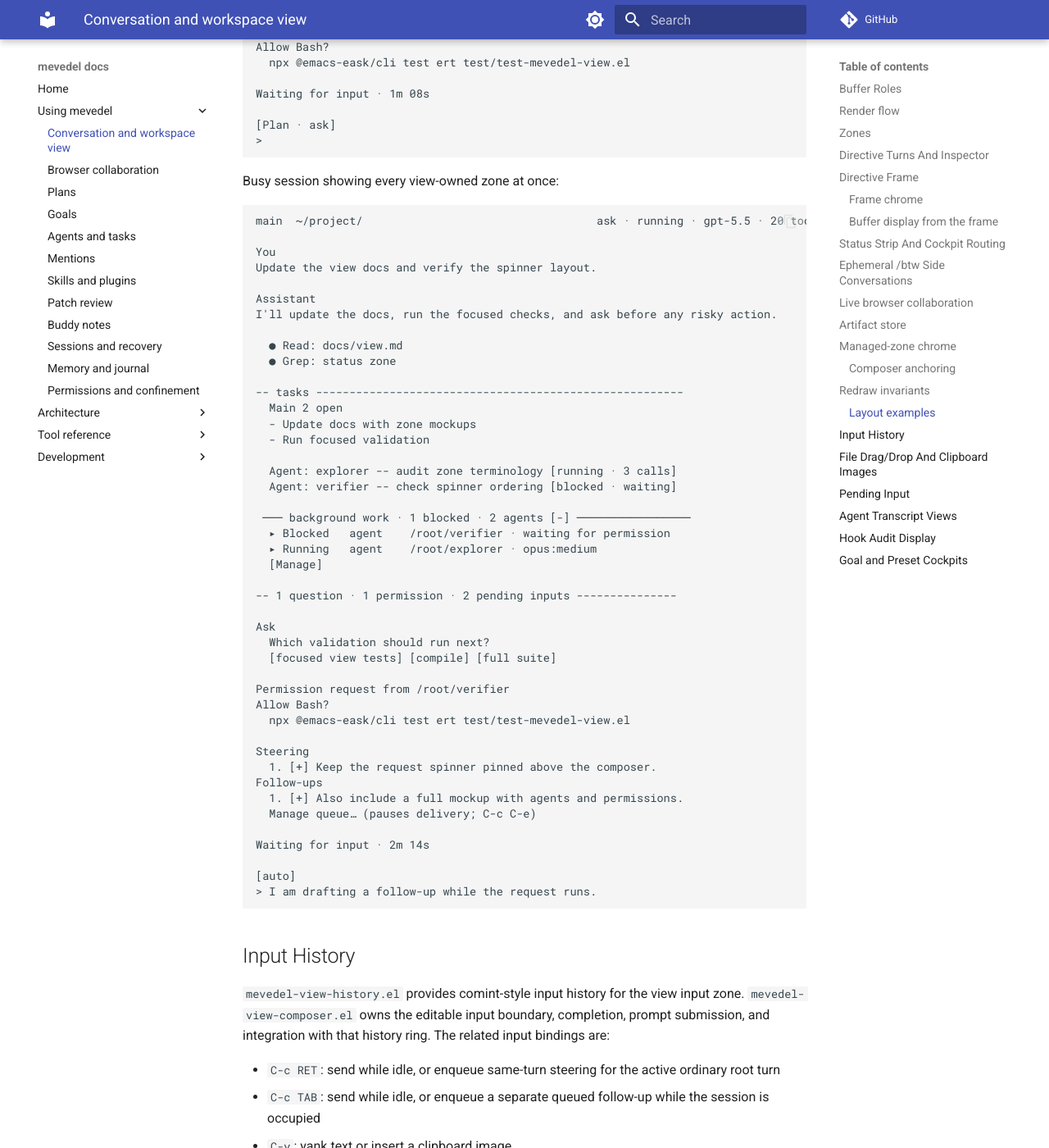
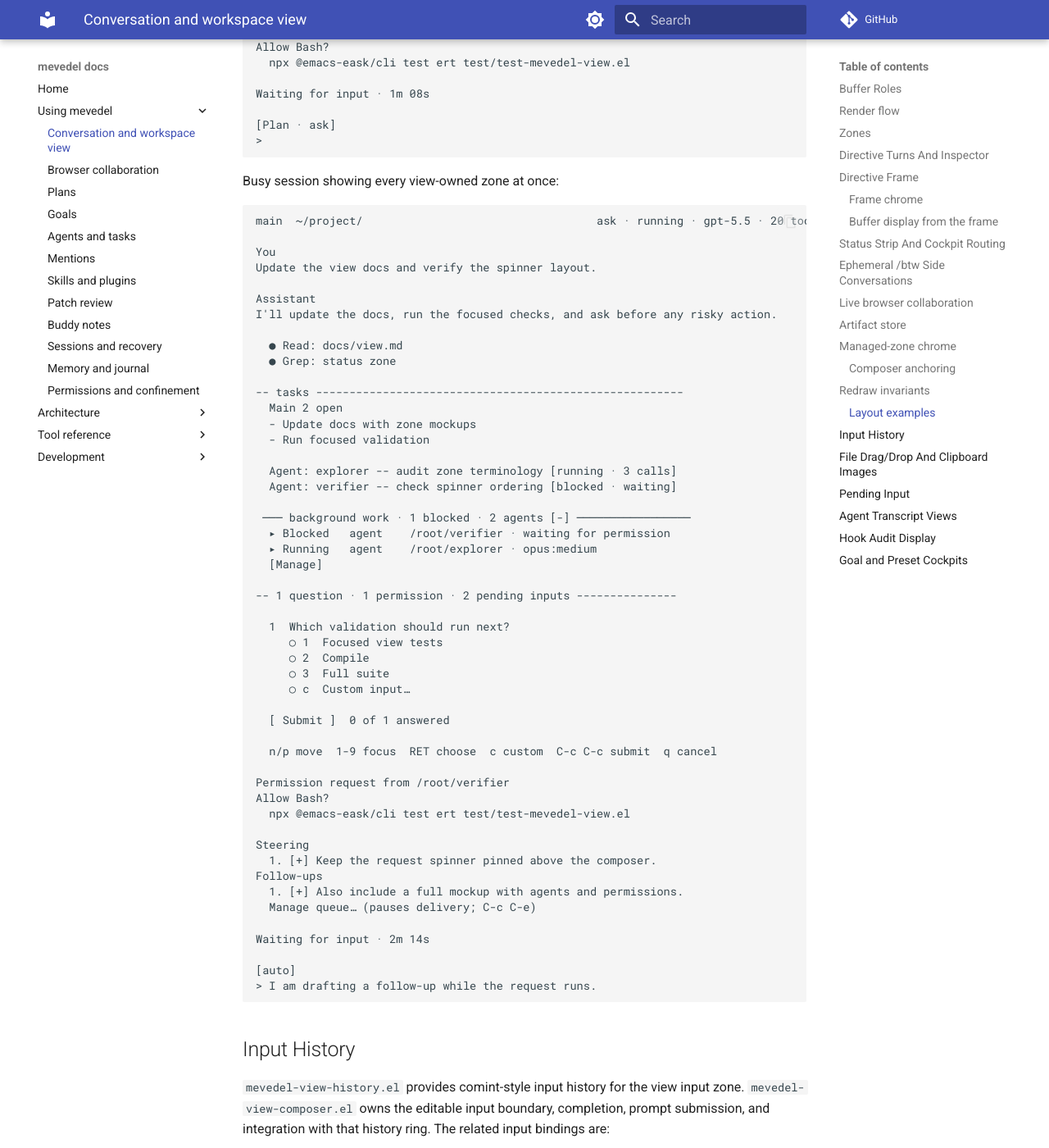
Before and after one commit to FrauH0lle/mevedel, an MkDocs documentation site: the page built from docs/view.md, in a window 1280 px wide and 1400 px high, scrolled down 47030 px. Shown: the whole window at 82% size. Built offline with MkDocs 1.6.1 and Material for MkDocs 9.7.7, drawn with Linux system fonts in a browser that asks for light colours; comment, search, counter and statistics services are not loaded.

Commit message:
docs(ask): Update interaction zone questionnaire example

```diff
--- a/docs/view.md
+++ b/docs/view.md
@@ -2313,9 +2313,15 @@ I'll update the docs, run the focused checks, and ask before any risky action.
 
 -- 1 question · 1 permission · 2 pending inputs ---------------
 
-Ask
-  Which validation should run next?
-  [focused view tests] [compile] [full suite]
+  1  Which validation should run next?
+     ○ 1  Focused view tests
+     ○ 2  Compile
+     ○ 3  Full suite
+     ○ c  Custom input…
+
+  [ Submit ]  0 of 1 answered
+
+  n/p move  1-9 focus  RET choose  c custom  C-c C-c submit  q cancel
 
 Permission request from /root/verifier
 Allow Bash?
```
